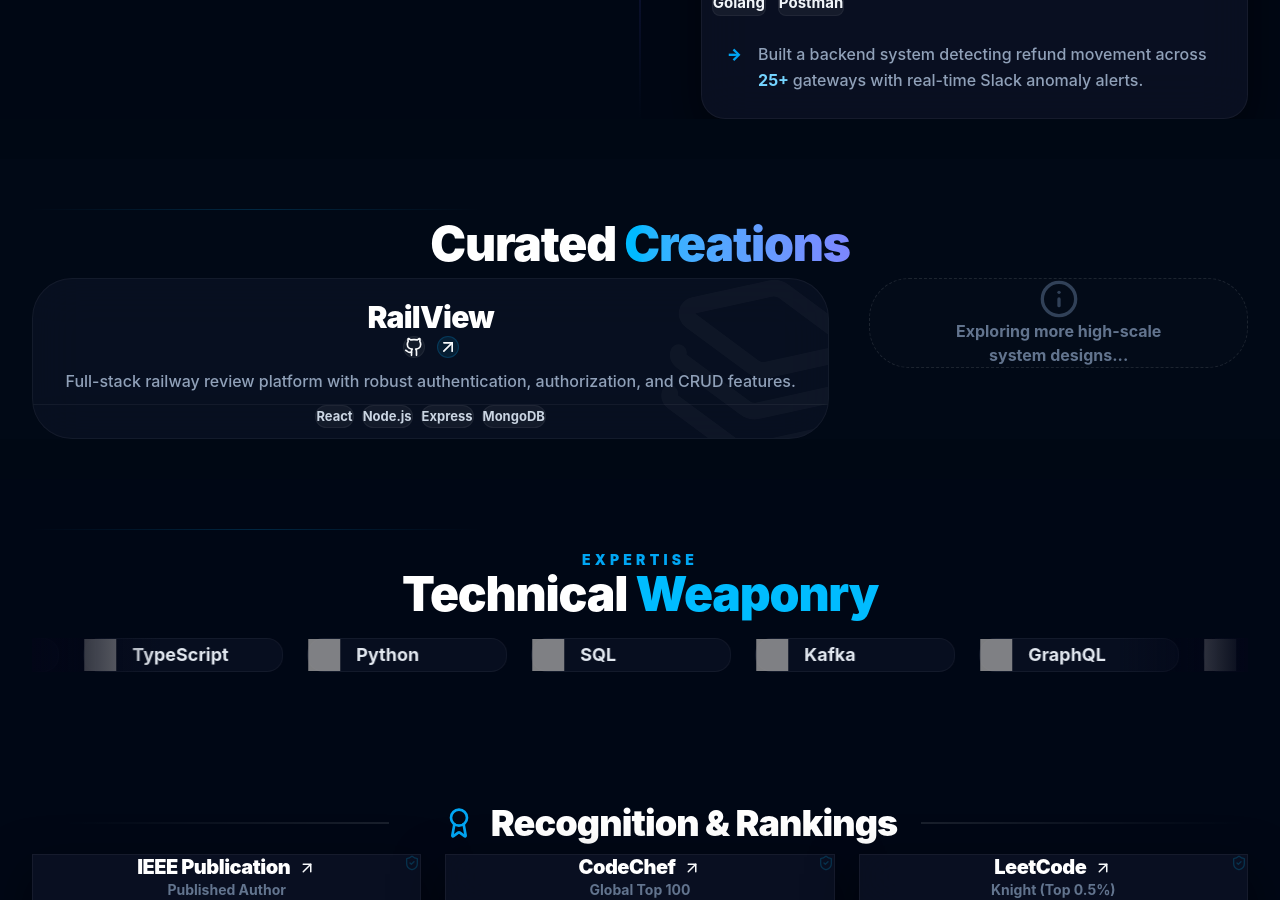
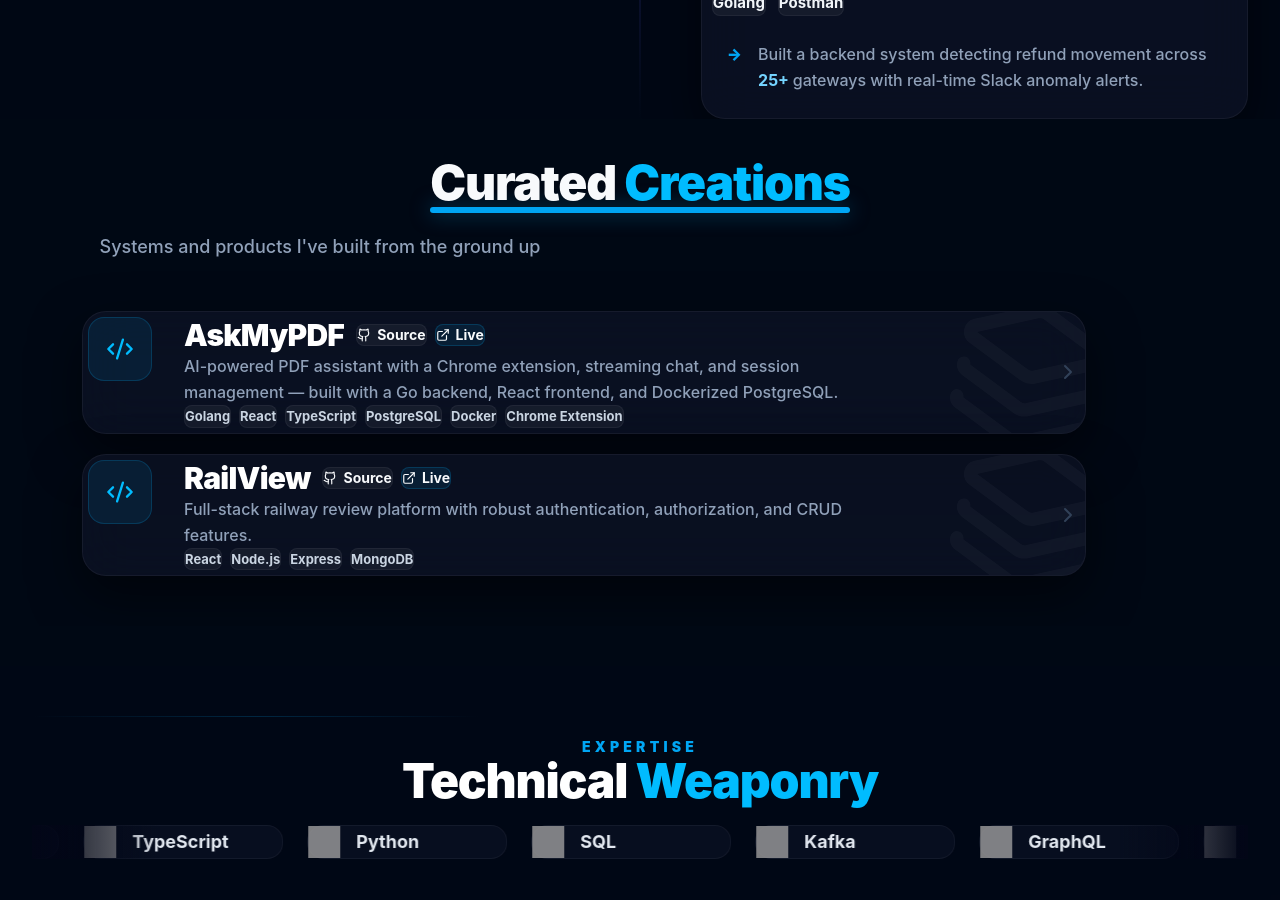
Before and after one commit to Sneh16Shah/portfolio, a React (Vite) app: page / in a window 1280 px wide. Shown: the part 1900-2800 px from the top of the page. Built offline with nearby package versions, Linux system fonts and the light colour scheme; grey boxes are pictures that could not be loaded.

Commit message:
askmypdf-project-added-upgraded-projectsectionux

```diff
--- a/src/components/Hero.jsx
+++ b/src/components/Hero.jsx
@@ -22,7 +22,7 @@
     }, []);
 
     return (
-        <section id="about" className="relative min-h-[90vh] flex items-center justify-center overflow-hidden py-32">
+        <section id="about" className="relative min-h-[90vh] flex items-center justify-center overflow-hidden pt-40 pb-32 md:py-32" style={{ "paddingTop": "100px" }}>
             {/* Interactive Spotlight */}
             {theme === 'dark' && (
                 <motion.div
--- a/src/components/Projects.jsx
+++ b/src/components/Projects.jsx
@@ -1,89 +1,140 @@
 import React, { useState } from 'react';
 import { motion, AnimatePresence } from 'framer-motion';
 import { portfolioData } from '../data/portfolioData';
-import { ExternalLink, Github, Terminal, ArrowUpRight, Layers, Target, Info, CheckCircle2 } from 'lucide-react';
+import { ArrowUpRight, Github, ExternalLink, ChevronRight, Code2, Layers } from 'lucide-react';
 
 const Projects = ({ theme }) => {
-    const [activeProject, setActiveProject] = useState(null);
+    const [hoveredIndex, setHoveredIndex] = useState(null);
 
     return (
-        <section id="projects" className="py-24 md:py-40 relative bg-slate-900/10" style={{ marginTop: "40px", paddingTop: "50px" }}>
-            {/* Background Accent */}
-            <div className="absolute top-1/2 left-0 w-full h-[500px] bg-sky-500/5 blur-[120px] -z-10" />
+        <section id="projects" className="py-32 md:py-40 relative overflow-hidden" style={{ marginTop: "40px" }}>
+            {/* Background effects */}
+            <div className="absolute top-0 left-1/4 w-[600px] h-[600px] bg-sky-500/5 blur-[150px] rounded-full -z-10" />
+            <div className="absolute bottom-0 right-1/4 w-[500px] h-[500px] bg-indigo-500/5 blur-[150px] rounded-full -z-10" />
 
-            <div className="container px-4">
-                {/* Section divider */}
-                <div className="w-full max-w-md mx-auto h-px bg-gradient-to-r from-transparent via-sky-500/20 to-transparent mb-20" />
-
+            <div className="container relative z-10 px-4">
+                {/* Section Header */}
                 <motion.div
                     initial={{ opacity: 0, y: 20 }}
                     whileInView={{ opacity: 1, y: 0 }}
                     viewport={{ once: true }}
-                    className="mb-16 text-center"
-                    style={{ margin: "10px" }}
+                    className="text-center mb-20"
                 >
-                    {/* <span className="text-sky-500 font-black text-sm uppercase tracking-[0.3em] mb-4 block">Portfolio</span> */}
-                    <h2 className="text-4xl md:text-5xl font-black text-white tracking-tight">Curated <span className="text-transparent bg-clip-text bg-gradient-to-r from-sky-400 to-indigo-400">Creations</span></h2>
+                    <div className="inline-block">
+                        <h2 className="text-4xl md:text-5xl font-black mb-4 tracking-tight">
+                            Curated <span className="text-sky-400">Creations</span>
+                        </h2>
+                        <div className="h-1.5 w-full bg-sky-500 rounded-full shadow-[0_0_20px_rgba(14,165,233,0.5)]" />
+                    </div>
+                    <p className="text-slate-400 font-medium text-lg mt-6 max-w-xl mx-auto" style={{ marginTop: "20px" }}>
+                        Systems and products I've built from the ground up
+                    </p>
                 </motion.div>
 
-                <div className="grid grid-cols-1 lg:grid-cols-6 gap-10">
+                {/* Projects Grid */}
+                <div className="max-w-5xl mx-auto space-y-6" style={{ margin: "40px" }}>
                     {portfolioData.projects.map((project, index) => (
                         <motion.div
                             key={project.title}
-                            initial={{ opacity: 0, scale: 0.95 }}
-                            whileInView={{ opacity: 1, scale: 1 }}
-                            viewport={{ once: true }}
-                            transition={{ delay: index * 0.1 }}
-                            className={`group relative overflow-hidden rounded-[2.5rem] border border-white/5 bg-slate-900/50 backdrop-blur-xl hover:border-sky-500/30 transition-all duration-500 flex flex-col ${index === 0 ? 'md:col-span-4 md:row-span-2' : 'md:col-span-2'}`}
+                            initial={{ opacity: 0, y: 40 }}
+                            whileInView={{ opacity: 1, y: 0 }}
+                            viewport={{ once: true, margin: "-50px" }}
+                            transition={{ delay: index * 0.15, duration: 0.6, ease: "easeOut" }}
+                            onMouseEnter={() => setHoveredIndex(index)}
+                            onMouseLeave={() => setHoveredIndex(null)}
+                            className="group"
+                            style={{ padding: "10px" }}
                         >
-                            <div className="absolute inset-0 bg-gradient-to-br from-sky-500/10 to-transparent opacity-0 group-hover:opacity-100 transition-opacity duration-500" />
+                            <div className="glass-card !rounded-3xl relative overflow-hidden hover:border-sky-500/30 transition-all duration-500"
+                                style={{ padding: 5 }}>
 
-                            <div className="p-8 md:p-10 flex flex-col justify-between h-full relative z-10">
-                                <div className="flex flex-col h-full">
-                                    <div className="flex flex-col items-center text-center mb-6">
-                                        <h3 className="text-3xl font-black text-white group-hover:text-sky-400 transition-colors tracking-tight leading-tight mb-4" style={{ marginTop: "20px" }}>
+                                {/* Hover gradient */}
+                                <div className="absolute inset-0 bg-gradient-to-r from-sky-500/10 via-indigo-500/5 to-transparent opacity-0 group-hover:opacity-100 transition-opacity duration-500 pointer-events-none" />
+
+                                {/* Animated side accent bar */}
+                                <div className="absolute left-0 top-0 bottom-0 w-1 bg-gradient-to-b from-sky-400 to-indigo-500 rounded-l-3xl transform scale-y-0 group-hover:scale-y-100 transition-transform duration-500 origin-top" />
+
+                                <div className="p-6 sm:p-8 md:p-12 relative z-10">
+                                    <div className="flex flex-row items-start gap-4 sm:gap-6 md:gap-8">
+                                        {/* Project Icon */}
+                                        <div className="shrink-0">
+                                            <div className="w-12 h-12 sm:w-16 sm:h-16 rounded-xl sm:rounded-2xl bg-sky-500/10 border border-sky-500/20 flex items-center justify-center group-hover:bg-sky-500/20 group-hover:border-sky-500/40 transition-all duration-500 group-hover:shadow-[0_0_30px_rgba(14,165,233,0.15)]">
+                                                <Code2 size={22} className="text-sky-400 sm:hidden" />
+                                                <Code2 size={28} className="text-sky-400 hidden sm:block" />
+                                            </div>
+                                        </div>
+
+                                        {/* Content */}
+                                        <div className="flex-1 min-w-0">
+                                            <div className="flex flex-row flex-wrap items-center gap-2 sm:gap-3 mb-4">
+                                                <h3 className="text-2xl md:text-3xl font-black text-white group-hover:text-sky-400 transition-colors tracking-tight">
                                                     {project.title}
                                                 </h3>
-                                        <div className="flex gap-3 shrink-0">
-                                            {project.github !== '#' && (
-                                                <a href={project.github} target="_blank" rel="noopener noreferrer" className="p-3 rounded-xl bg-white/5 text-slate-400 hover:text-white hover:bg-white/10 transition-all border border-white/5 hover:border-white/20">
-                                                    <Github size={20} />
+                                                {/* Action Buttons */}
+                                                <div className="flex items-center gap-2">
+                                                    {project.github && project.github !== '#' && (
+                                                        <a
+                                                            href={project.github}
+                                                            target="_blank"
+                                                            rel="noopener noreferrer"
+                                                            className="inline-flex items-center gap-1.5 px-3 py-1.5 rounded-lg bg-white/5 text-slate-400 hover:text-white hover:bg-white/10 transition-all border border-white/5 hover:border-white/20 text-sm font-bold"
+                                                            aria-label="View source on GitHub"
+                                                        >
+                                                            <Github size={14} />
+                                                            <span className="hidden sm:inline">Source</span>
                                                         </a>
                                                     )}
-                                            {project.link !== '#' && (
-                                                <a href={project.link} target="_blank" rel="noopener noreferrer" className="p-3 rounded-xl bg-sky-500/10 text-sky-400 hover:bg-sky-500/20 transition-all border border-sky-500/20 hover:border-sky-500/40">
-                                                    <ArrowUpRight size={20} />
+                                                    {project.link && project.link !== '#' && (
+                                                        <a
+                                                            href={project.link}
+                                                            target="_blank"
+                                                            rel="noopener noreferrer"
+                                                            className="inline-flex items-center gap-1.5 px-3 py-1.5 rounded-lg bg-sky-500/10 text-sky-400 hover:bg-sky-500/20 transition-all border border-sky-500/20 hover:border-sky-500/40 text-sm font-bold"
+                                                            aria-label="View live demo"
+                                                        >
+                                                            <ExternalLink size={14} />
+                                                            <span className="hidden sm:inline">Live</span>
                                                         </a>
                                                     )}
                                                 </div>
                                             </div>
 
-                                    <p className="text-slate-400 text-base leading-relaxed mb-auto font-medium text-center" style={{ margin: "10px" }}>
+                                            <p className="text-slate-400 text-base leading-relaxed font-medium mb-6 max-w-2xl">
                                                 {project.description}
                                             </p>
 
-                                    <div className="flex flex-wrap justify-center gap-2 mt-8 pt-6 border-t border-white/5" style={{ marginBottom: "10px" }}>
+                                            {/* Tech Stack */}
+                                            <div className="flex flex-wrap gap-2">
                                                 {project.tech.map(t => (
-                                            <span key={t} className="px-3 py-1.5 rounded-xl bg-white/5 text-[13px] font-bold text-slate-300 border border-white/5 group-hover:border-sky-500/30 group-hover:text-sky-300 transition-all">
+                                                    <span
+                                                        key={t}
+                                                        className="px-3 py-1.5 rounded-lg bg-white/5 text-[13px] font-bold text-slate-300 border border-white/5 group-hover:border-sky-500/20 group-hover:text-sky-300 transition-all"
+                                                    >
                                                         {t}
                                                     </span>
                                                 ))}
                                             </div>
                                         </div>
+
+                                        {/* Right: Arrow indicator */}
+                                        <div className="hidden md:flex items-center shrink-0 self-center">
+                                            <motion.div
+                                                animate={hoveredIndex === index ? { x: 4 } : { x: 0 }}
+                                                transition={{ duration: 0.3 }}
+                                            >
+                                                <ChevronRight size={24} className="text-slate-700 group-hover:text-sky-400 transition-colors" />
+                                            </motion.div>
+                                        </div>
+                                    </div>
                                 </div>
 
-                            {/* Decorative Architecture Pattern in Background */}
-                            <div className="absolute -bottom-8 -right-8 opacity-[0.03] group-hover:opacity-[0.08] transition-opacity duration-700 pointer-events-none transform rotate-12">
-                                <Layers size={200} />
+                                {/* Background decorative */}
+                                <div className="absolute -bottom-6 -right-6 opacity-[0.03] group-hover:opacity-[0.07] transition-opacity duration-700 pointer-events-none rotate-12">
+                                    <Layers size={160} />
+                                </div>
                             </div>
                         </motion.div>
                     ))}
-
-                    {/* More Card */}
-                    <div className="md:col-span-2 rounded-[2.5rem] border border-dashed border-white/10 flex flex-col items-center justify-center p-12 bg-white/[0.01] hover:bg-white/[0.02] transition-colors group cursor-wait">
-                        <Info size={40} className="text-slate-700 mb-4 group-hover:text-sky-500/50 transition-colors" />
-                        <span className="text-slate-500 font-bold text-base text-center group-hover:text-slate-400 transition-colors">Exploring more high-scale <br /> system designs...</span>
-                    </div>
                 </div>
             </div>
         </section>
--- a/src/data/portfolioData.js
+++ b/src/data/portfolioData.js
@@ -75,6 +75,13 @@
   ],
   projects: [
     {
+      title: "AskMyPDF",
+      description: "AI-powered PDF assistant with a Chrome extension, streaming chat, and session management — built with a Go backend, React frontend, and Dockerized PostgreSQL.",
+      tech: ["Golang", "React", "TypeScript", "PostgreSQL", "Docker", "Chrome Extension"],
+      link: "https://ai-pdf-assistant-z6lh.onrender.com/",
+      github: "https://github.com/Sneh16Shah/ai-pdf-assistant"
+    },
+    {
       title: "RailView",
       description: "Full-stack railway review platform with robust authentication, authorization, and CRUD features.",
       tech: ["React", "Node.js", "Express", "MongoDB"],
```
Also changed, not shown: src/components/Navbar.jsx (+4 -4 lines), 1 other file (tests, documents, lock files or other folders). Lines whose indentation alone changed are shown as unchanged.
